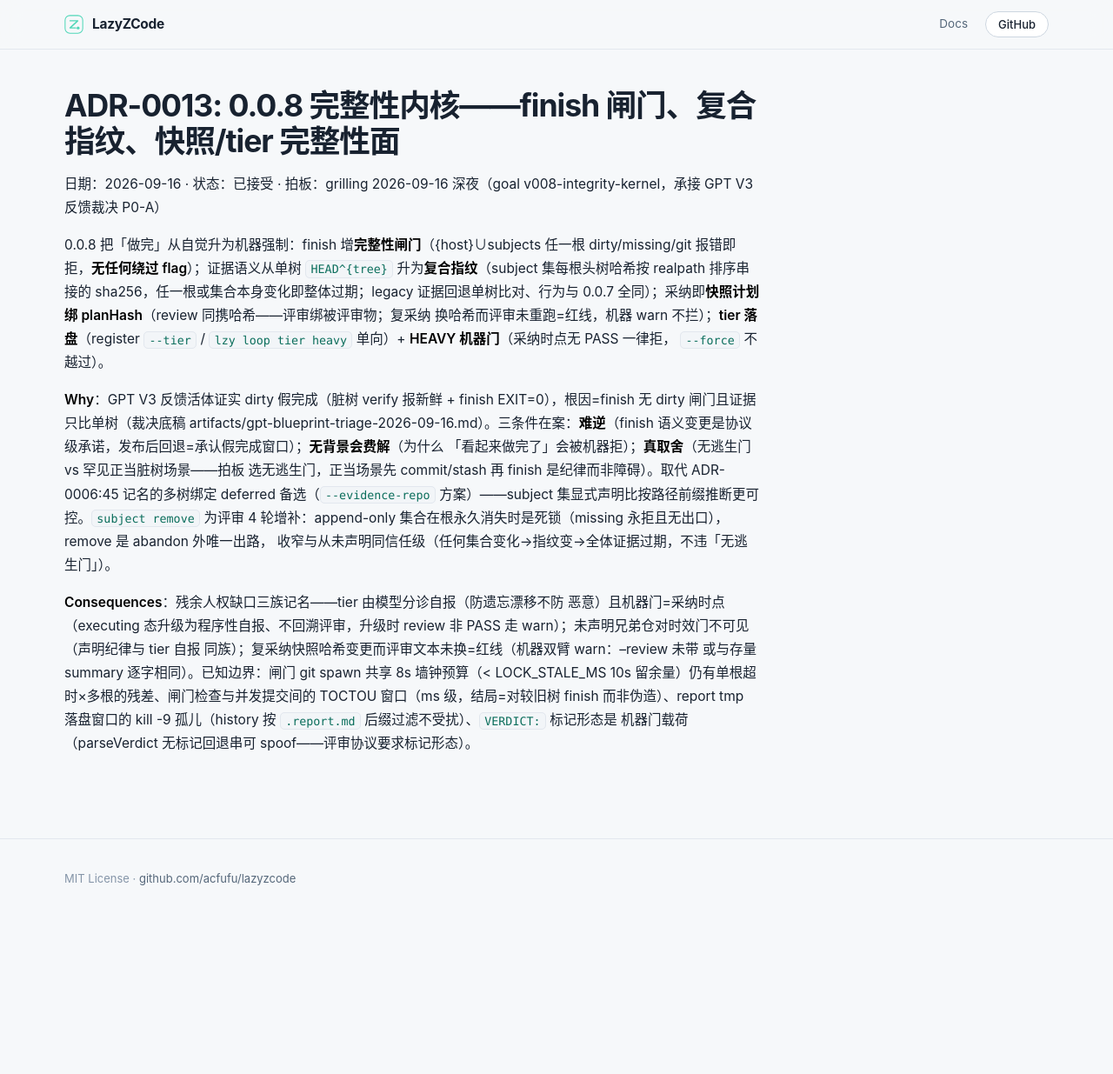
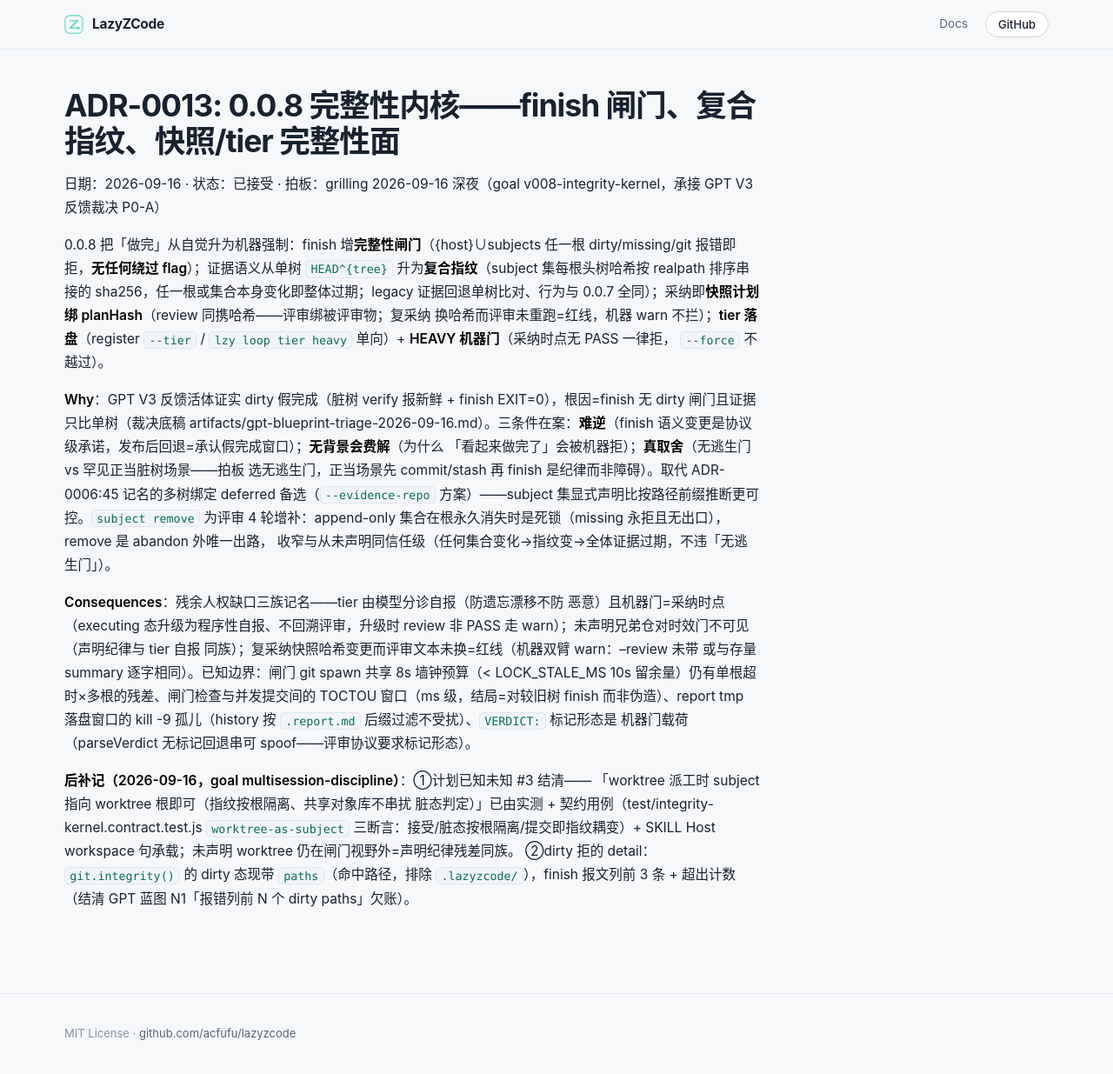
Before and after one commit to Acfufu/lazyzcode, a Jekyll site: the page built from docs/adr/0013-integrity-kernel.md, in a window 1280 px wide and 1248 px high. Shown: the top 1235 px of the window at 87% size. Built offline with Jekyll 4.4.1, drawn with Linux system fonts in a browser that asks for light colours; our own code applies the rules of GitHub Pages for plain Markdown files.

Commit message:
docs: ADR-0013 addendum (known-unknown #3 closed, dirty detail) + CHANGELOG [Unreleased] (N5)
Goal: multisession-discipline#N5

```diff
--- a/docs/adr/0013-integrity-kernel.md
+++ b/docs/adr/0013-integrity-kernel.md
@@ -31,3 +31,12 @@ LOCK_STALE_MS 10s 留余量）仍有单根超时×多根的残差、闸门检查
 TOCTOU 窗口（ms 级，结局=对较旧树 finish 而非伪造）、report tmp 落盘窗口的
 kill -9 孤儿（history 按 `.report.md` 后缀过滤不受扰）、`VERDICT:` 标记形态是
 机器门载荷（parseVerdict 无标记回退串可 spoof——评审协议要求标记形态）。
+
+**后补记（2026-09-16，goal multisession-discipline）**：①计划已知未知 #3 结清——
+「worktree 派工时 subject 指向 worktree 根即可（指纹按根隔离、共享对象库不串扰
+脏态判定）」已由实测 + 契约用例（test/integrity-kernel.contract.test.js
+`worktree-as-subject` 三断言：接受/脏态按根隔离/提交即指纹耦变）+ SKILL
+Host workspace 句承载；未声明 worktree 仍在闸门视野外=声明纪律残差同族。
+②dirty 拒的 detail：`git.integrity()` 的 dirty 态现带 `paths`（命中路径，排除
+`.lazyzcode/`），finish 报文列前 3 条 + 超出计数（结清 GPT 蓝图 N1「报错列前 N 个
+dirty paths」欠账）。
```
Also changed, not shown: CHANGELOG.md.
